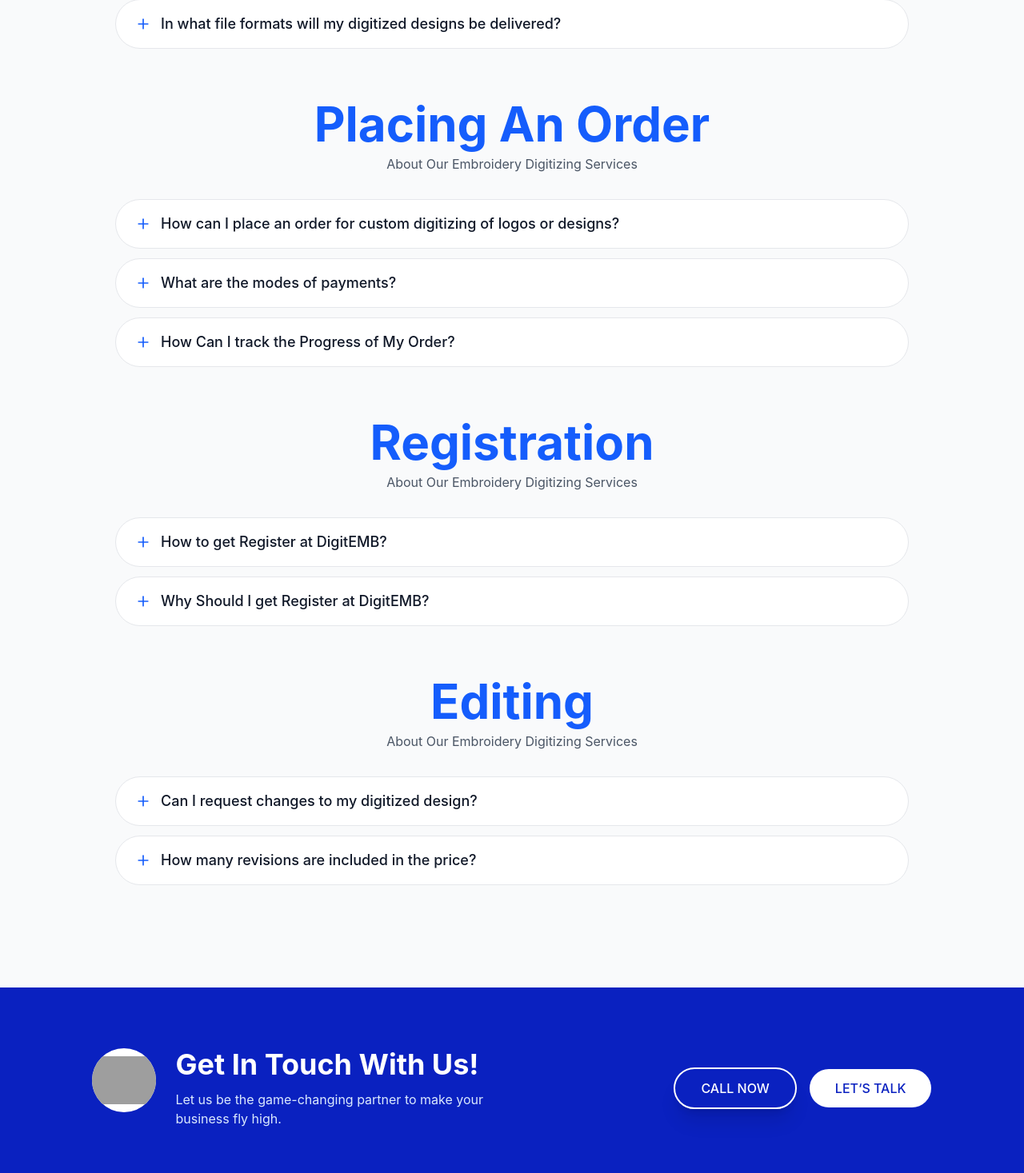
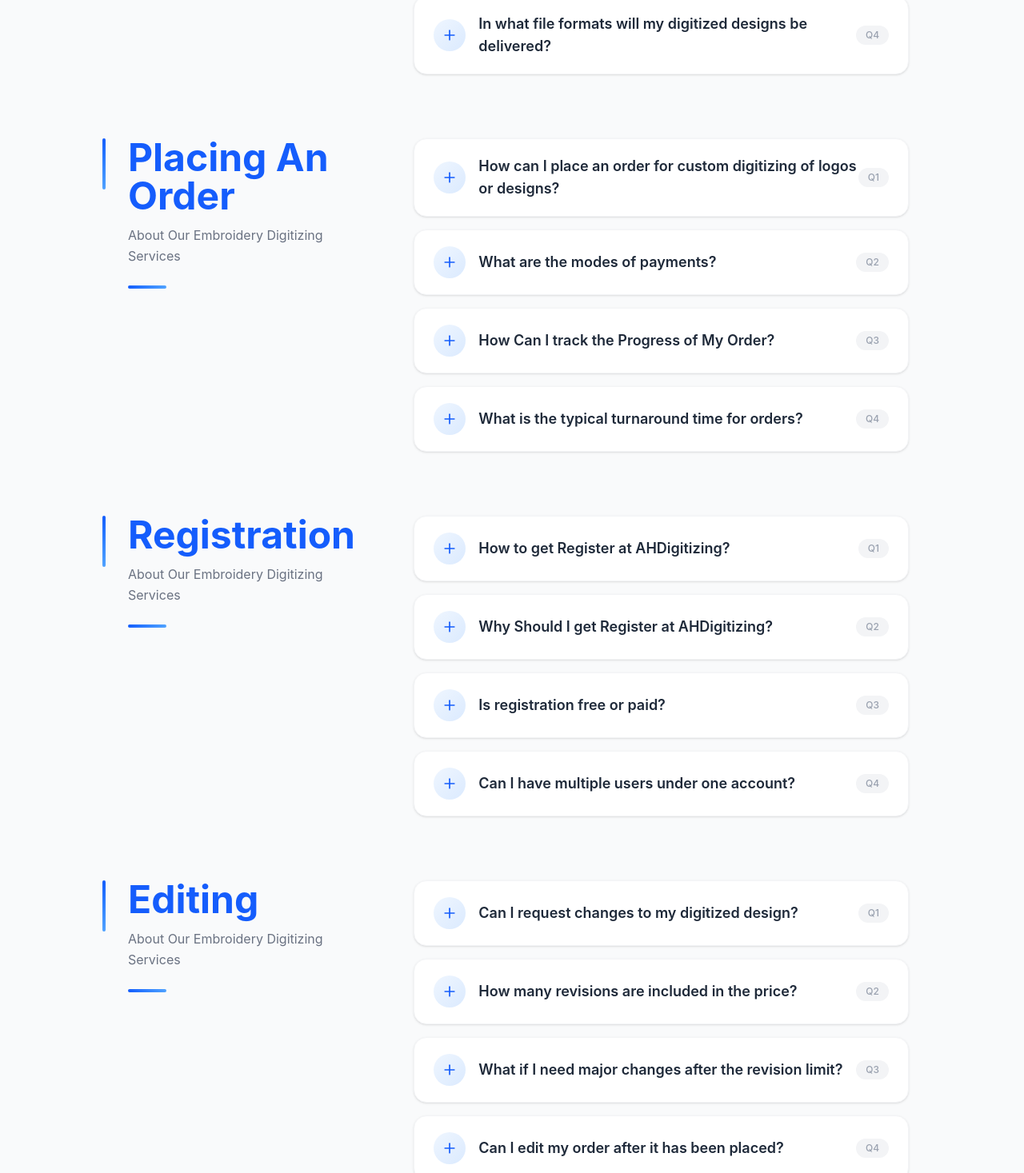
Before and after one commit to fourgoAgency/Ah-digitizing, a Next.js app: page /FAQs in a window 1280 px wide. Shown: the part 679-2146 px from the top of the page at 80% size. Built offline with nearby package versions, Linux system fonts and the light colour scheme; grey boxes are pictures that could not be loaded.

Commit message:
Update page.tsx

```diff
--- a/app/FAQs/page.tsx
+++ b/app/FAQs/page.tsx
@@ -66,6 +66,12 @@ const faqData = [
         answer:
           "After placing your order, you'll receive a unique tracking ID. Login to your account dashboard to view real-time updates, or check your email for status notifications at each stage of production.",
       },
+      {
+        id: 8,
+        question: "What is the typical turnaround time for orders?",
+        answer:
+          "Standard turnaround is 2-3 business days for simple designs and 3-5 business days for complex projects. Rush services are available for an additional fee with same-day or 24-hour delivery options.",
+      },
     ],
   },
   {
@@ -74,16 +80,28 @@ const faqData = [
     subtitle: "About Our Embroidery Digitizing Services",
     questions: [
       {
-        id: 8,
-        question: "How to get Register at DigitEMB?",
+        id: 9,
+        question: "How to get Register at AHDigitizing?",
         answer:
           "Click on the 'Register' button in the top navigation, fill in your basic details including name, email, and password. Verify your email address through the link sent to your inbox, and you're all set!",
       },
       {
-        id: 9,
-        question: "Why Should I get Register at DigitEMB?",
+        id: 10,
+        question: "Why Should I get Register at AHDigitizing?",
         answer:
           "Registration provides exclusive benefits including: Order tracking, Access to your order history, Faster checkout process, Special discounts for members, Priority customer support, and Saved payment methods for quick orders.",
+      },
+      {
+        id: 11,
+        question: "Is registration free or paid?",
+        answer:
+          "Registration is completely free! You can create an account at no cost and start placing orders immediately. Premium membership options with additional benefits are available but entirely optional.",
+      },
+      {
+        id: 12,
+        question: "Can I have multiple users under one account?",
+        answer:
+          "Yes! Business accounts can have multiple team members with different access levels. Contact our support team to set up a multi-user business account with customized permissions for your team.",
       },
     ],
   },
@@ -93,16 +111,28 @@ const faqData = [
     subtitle: "About Our Embroidery Digitizing Services",
     questions: [
       {
-        id: 10,
+        id: 13,
         question: "Can I request changes to my digitized design?",
         answer:
           "Yes! We offer free revisions within 7 days of delivery. Simply let us know what changes you need, and we'll modify the design according to your requirements.",
       },
       {
-        id: 11,
+        id: 14,
         question: "How many revisions are included in the price?",
         answer:
           "We include 2 free revisions with every order. Additional revisions may incur a small fee depending on the complexity of changes requested.",
+      },
+      {
+        id: 15,
+        question: "What if I need major changes after the revision limit?",
+        answer:
+          "For major changes beyond the included revisions, we offer discounted modification rates. Our team will provide a quote before proceeding, so you always know the cost upfront.",
+      },
+      {
+        id: 16,
+        question: "Can I edit my order after it has been placed?",
+        answer:
+          "Yes, you can request order modifications within 2 hours of placing it at no cost. After production begins, changes may incur additional charges depending on the progress of your order.",
       },
     ],
   },
@@ -121,16 +151,25 @@ function FAQSection({ section }: { section: (typeof faqData)[0] }) {
       whileInView={{ opacity: 1, y: 0 }}
       viewport={{ once: true }}
       transition={{ duration: 0.5 }}
-      className="mb-16">
-      <div className="text-center mb-8">
-        <h2
-          className={`text-2xl sm:text-4xl md:text-6xl font-bold text-blue-600 mb-2 `}>
+      className="mb-20">
+      <div className="flex flex-col lg:flex-row lg:items-start gap-10 lg:gap-16">
+        {/* Left Side - Heading */}
+        <div className="lg:w-1/3 lg:sticky lg:top-32">
+          <div className="relative">
+            <div className="absolute -left-4 top-0 w-1 h-16 bg-gradient-to-b from-blue-600 to-blue-400 rounded-full"></div>
+            <h2 className="text-3xl sm:text-4xl md:text-5xl font-bold text-blue-600 mb-3 pl-4">
               {section.title}
             </h2>
-        <p className="text-gray-600 text-sm lg:text-base">{section.subtitle}</p>
+          </div>
+          <p className="text-gray-500 text-sm lg:text-base pl-4 leading-relaxed">{section.subtitle}</p>
+          <div className="hidden lg:block mt-6 pl-4">
+            <div className="w-12 h-1 bg-gradient-to-r from-blue-600 to-blue-400 rounded-full"></div>
+          </div>
         </div>
 
-      <div className="space-y-3">
+        {/* Right Side - Questions (Centered) */}
+        <div className="lg:w-2/3">
+          <div className="space-y-4 max-w-2xl mx-auto">
             {section.questions.map((item, index) => {
               const isOpen = openItem === item.id;
 
@@ -140,22 +179,39 @@ function FAQSection({ section }: { section: (typeof faqData)[0] }) {
                   initial={{ opacity: 0, x: -20 }}
                   whileInView={{ opacity: 1, x: 0 }}
                   viewport={{ once: true }}
-              transition={{ duration: 0.2, delay: index * 0.1 }}
-              className="bg-white border border-gray-200 rounded-full overflow-hidden hover:shadow-md transition-shadow cursor-pointer ">
+                  transition={{ duration: 0.3, delay: index * 0.05 }}
+                  className={`group bg-white border rounded-2xl overflow-hidden transition-all duration-300 cursor-pointer
+                    ${isOpen
+                      ? 'border-blue-300 shadow-lg shadow-blue-100/50 scale-[1.02]'
+                      : 'border-gray-100 shadow-sm hover:shadow-md hover:border-blue-200'
+                    }`}
+                >
                   <button
                     onClick={() => toggleItem(item.id)}
-                className=" group w-full px-6 py-4 flex items-center justify-between text-left hover:bg-gray-50 transition-colors cursor-pointer ">
-                <span className="flex items-center gap-3 flex-1">
-                  <span className="text-blue-600 font-bold shrink-0">
+                    className="w-full px-6 py-5 flex items-center justify-between text-left transition-colors cursor-pointer">
+                    <span className="flex items-center gap-4 flex-1">
+                      <span className={`flex items-center justify-center w-10 h-10 rounded-full transition-all duration-300 shrink-0
+                        ${isOpen
+                          ? 'bg-gradient-to-br from-blue-600 to-blue-500 text-white rotate-180'
+                          : 'bg-gradient-to-br from-blue-50 to-blue-100 text-blue-600 group-hover:from-blue-100 group-hover:to-blue-200'
+                        }`}>
                         {isOpen ? (
                           <Minus className="w-5 h-5" />
                         ) : (
                           <Plus className="w-5 h-5" />
                         )}
                       </span>
-                  <span className="font-medium text-gray-900 text-base lg:text-lg transition-all duration-200 group-hover:text-blue-600 group-hover:scale-[1.02]">
+                      <span className={`font-semibold text-base lg:text-lg transition-all duration-300
+                        ${isOpen ? 'text-blue-600' : 'text-gray-800 group-hover:text-blue-600'}`}>
                         {item.question}
                       </span>
+                    </span>
+                    <span className={`text-xs font-medium px-3 py-1 rounded-full transition-all duration-300
+                      ${isOpen
+                        ? 'bg-blue-100 text-blue-600'
+                        : 'bg-gray-100 text-gray-400 group-hover:bg-blue-50 group-hover:text-blue-500'
+                      }`}>
+                      Q{index + 1}
                     </span>
                   </button>
 
@@ -165,10 +221,14 @@ function FAQSection({ section }: { section: (typeof faqData)[0] }) {
                         initial={{ height: 0, opacity: 0 }}
                         animate={{ height: "auto", opacity: 1 }}
                         exit={{ height: 0, opacity: 0 }}
-                    transition={{ duration: 0.2 }}
+                        transition={{ duration: 0.3, ease: "easeInOut" }}
                         className="overflow-hidden">
-                    <div className="px-6 pb-4 pt-2 pl-14 text-gray-600 text-base lg:text-[17px] leading-relaxed lg:leading-7">
+                        <div className="px-6 pb-5 pt-1 pl-[4.5rem]">
+                          <div className="bg-gradient-to-br from-blue-50 to-indigo-50 rounded-xl p-4 border border-blue-100">
+                            <p className="text-gray-600 text-base lg:text-[17px] leading-relaxed lg:leading-7">
                               {item.answer}
+                            </p>
+                          </div>
                         </div>
                       </motion.div>
                     )}
@@ -176,6 +236,8 @@ function FAQSection({ section }: { section: (typeof faqData)[0] }) {
                 </motion.div>
               );
             })}
+          </div>
+        </div>
       </div>
     </motion.section>
   );
@@ -261,64 +323,6 @@ export default function FAQPage() {
           </div>
         ))}
       </div>
-      <motion.section
-        initial={{ opacity: 0, y: 50 }}
-        whileInView={{ opacity: 1, y: 0 }}
-        viewport={{ once: true }}
-        transition={{ duration: 0.3 }}
-        className="bg-[#0A21C0] w-full">
-        <div className="max-w-7xl mx-auto px-4 sm:px-6 lg:px-12 py-12 sm:py-16 sm:pt-19">
-          <div className="flex flex-col lg:flex-row items-center justify-around gap-6 sm:gap-9 lg:gap-10">
-            {/* Left */}
-            <div className="flex flex-col sm:flex-row items-center sm:items-start gap-4 sm:gap-6 text-center sm:text-left">
-              <motion.div
-                initial={{ scale: 0, rotate: -180 }}
-                whileInView={{ scale: 1, rotate: 0 }}
-                viewport={{ once: true }}
-                transition={{ duration: 0.6, delay: 0.2 }}
-                className="bg-white rounded-full w-16 h-16 sm:w-20 sm:h-20 flex items-center justify-center shrink-0">
-                <div className="relative w-full h-full">
-                  <Image
-                    fill
-                    src="https://images.unsplash.com/photo-1618005182384-a83a8bd57fbe?w=200&h=200&fit=crop"
-                    alt="Logo"
-                    className="object-contain w-full h-full rounded-full"
-                  />
-                </div>
-              </motion.div>
-
-              <div className="text-white">
-                <h2
-                  className=" text-3xl sm:text-4xl lg:text-4xl font-bold mb-2 sm:mb-3"
-                  >
-                  Get In Touch With Us!
-                </h2>
-                <p className="text-blue-100 text-sm sm:text-base max-w-md">
-                  Let us be the game-changing partner to make your business fly
-                  high.
-                </p>
-              </div>
-            </div>
-
-            {/* Right */}
-            <div className="flex flex-col sm:flex-row items-center gap-3 sm:gap-4 w-full sm:w-auto">
-              <motion.button
-                whileHover={{ scale: 1.05 }}
-                whileTap={{ scale: 0.95 }}
-                className="border-2 border-white text-white px-6 sm:px-8 py-2.5 sm:py-3 rounded-full hover:bg-white hover:text-[#0A21C0] transition text-sm sm:text-base font-medium w-full sm:w-auto shadow-xl">
-                CALL NOW
-              </motion.button>
-
-              <motion.button
-                whileHover={{ scale: 1.05 }}
-                whileTap={{ scale: 0.95 }}
-                className="bg-white text-[#0A21C0] px-6 sm:px-8 py-2.5 sm:py-3 rounded-full hover:bg-blue-50 transition text-sm sm:text-base font-medium w-full sm:w-auto">
-                LET&lsquo;S TALK
-              </motion.button>
-            </div>
-          </div>
-        </div>
-      </motion.section>
     </div>
   );
 }
```
Lines whose indentation alone changed are shown as unchanged.
